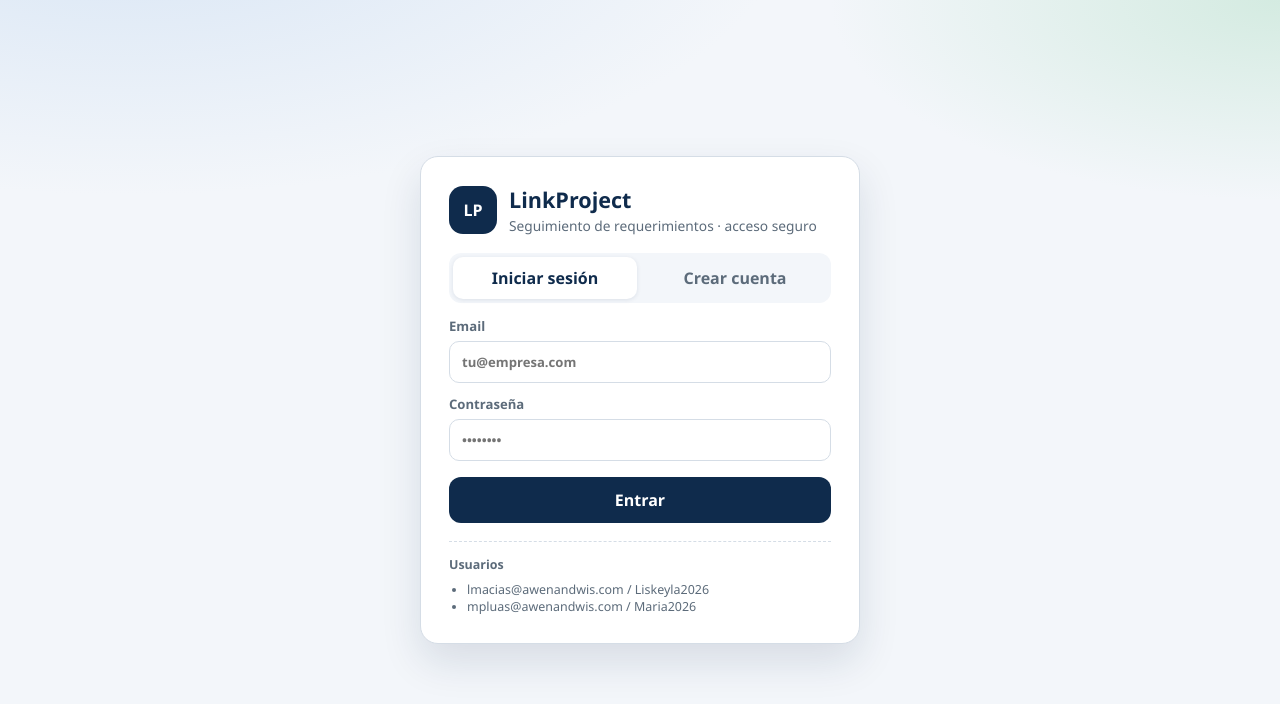
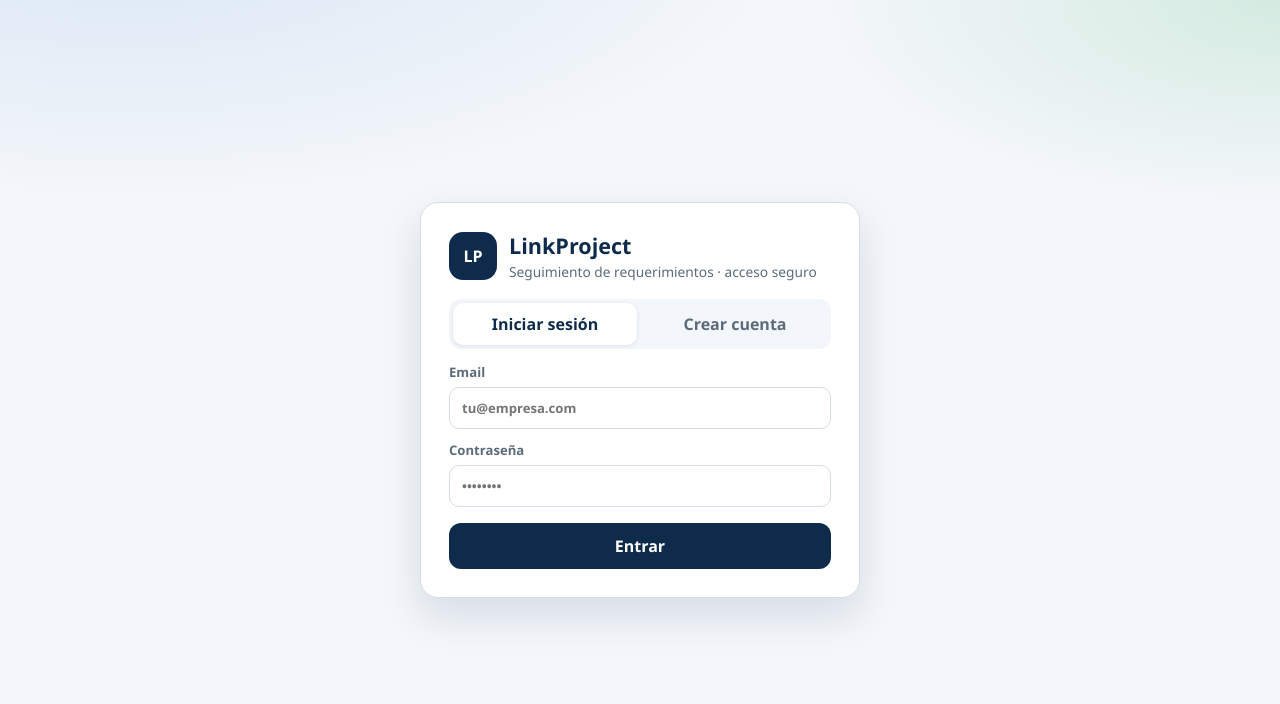
Before and after one commit to Liskeyla/linkproyect, a Next.js app: page /login in a window 1280 px wide. Shown: the top 704 px of the page. Built offline with nearby package versions, Linux system fonts and the light colour scheme.

Commit message:
Oculta credenciales del login

```diff
--- a/src/app/login/page.tsx
+++ b/src/app/login/page.tsx
@@ -116,14 +116,6 @@ export default function LoginPage() {
             {loading ? "Espera…" : mode === "login" ? "Entrar" : "Registrarme y entrar"}
           </button>
         </form>
-
-        <div className="hint">
-          <strong>Usuarios</strong>
-          <ul>
-            <li>lmacias@awenandwis.com / Liskeyla2026</li>
-            <li>mpluas@awenandwis.com / Maria2026</li>
-          </ul>
-        </div>
       </section>
     </main>
   );
```
